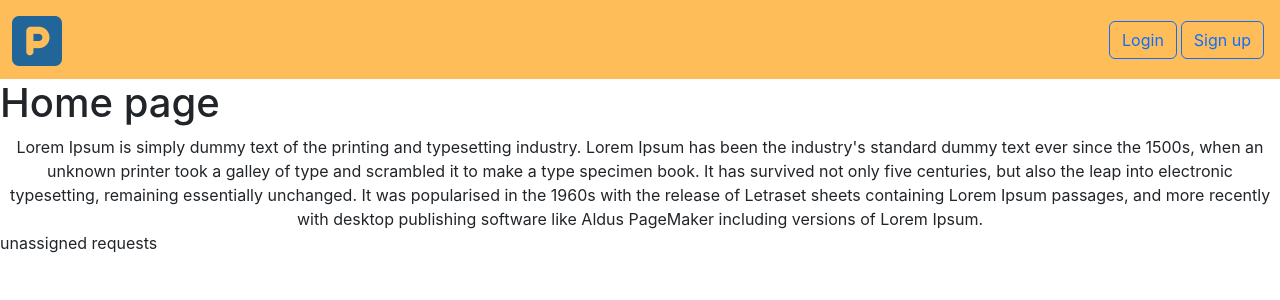
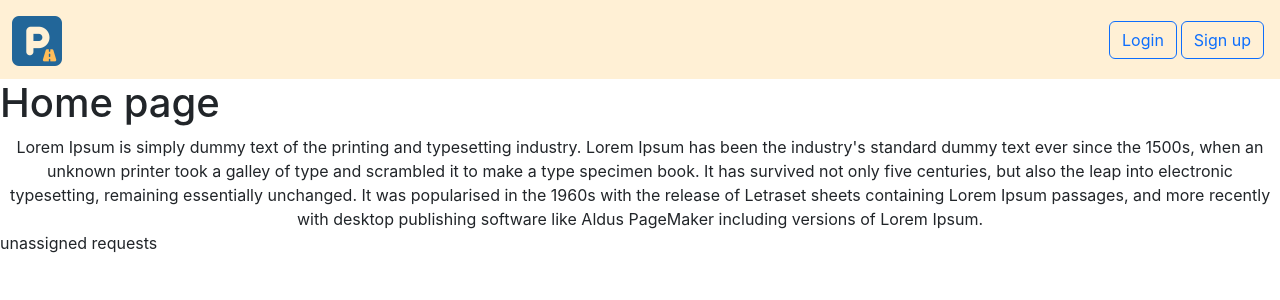
Before and after one commit to Gayan65/parkez, a React (Create React App) app in the folder frontend/: page / in a window 1280 px wide. Shown: the top 300 px of the page. Built offline with nearby package versions, Linux system fonts and the light colour scheme.

Commit message:
navlogo change, navbar background color changed

```diff
--- a/frontend/src/index.css
+++ b/frontend/src/index.css
@@ -29,5 +29,6 @@ code {
 }
 
 .custom-navbar {
-    background-color: #ffbd59 !important;
+    background-color: #ffbd59; /*Just a color*/
+    background-color: #fff0d5 !important;
 }
```
Also changed, not shown: frontend/src/assets/img/NavLogo.png.
